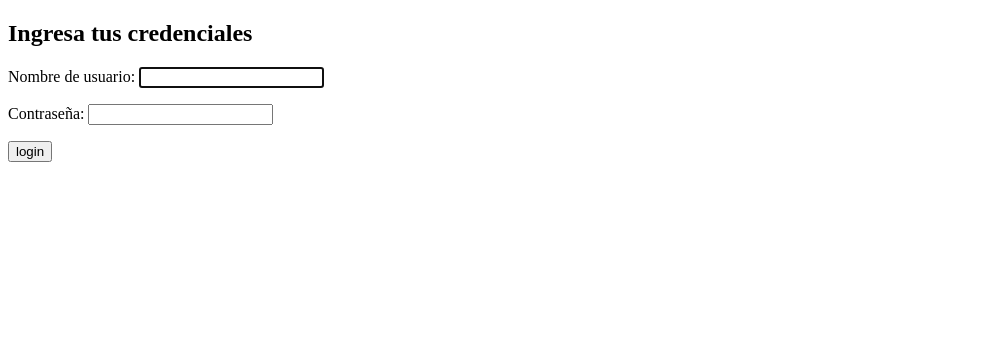
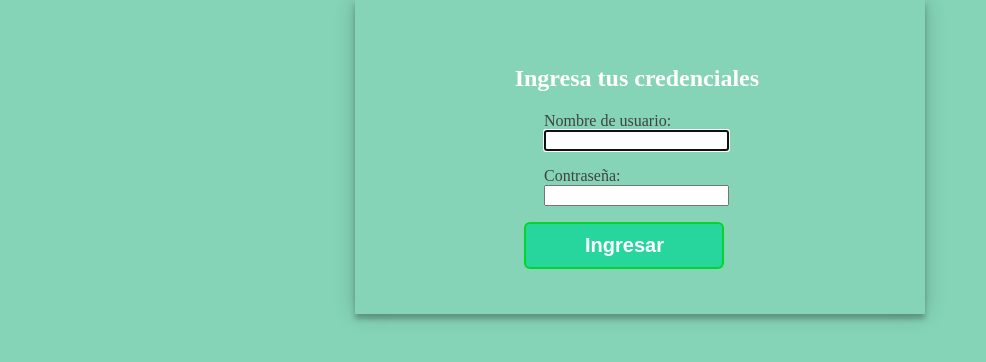
Before and after one commit to cristianbarba/MisPerrisGit, a Django app: page /accounts/login/ in a window 1280 px wide. Shown: the top 362 px of the page, without its empty margins (0-986 px from the left). Run offline with Django 3.2, Linux system fonts and the light colour scheme; parts of the project's set-up code (start-up, migrations or seed data) failed here and were passed over.

Commit message:
Se agrega estilos a login

```diff
--- a/accounts/templates/registration/login.html
+++ b/accounts/templates/registration/login.html
@@ -5,17 +5,67 @@
     <meta charset="UTF-8">
     <meta name="viewport" content="width=device-width, initial-scale=1.0">
     <meta http-equiv="X-UA-Compatible" content="ie=edge">
-    <title>Document</title>
+    <title>Login</title>
+    {% load static %} <!--Cual era la extension para que esto este en colores???????-->
+    <style>
+            .credenciales{
+                margin-left: 30%;
+                display: inline-block;
+                color: rgb(65, 66, 66);
+
+            }
+    </style>
+    <style>
+            form input, form textarea{
+                display: block;
+            }
+    </style>
+    <style>
+            body {
+                position: relative;
+                z-index: 1;
+                background: #FFFFFF;
+                max-width: 480px;
+                margin: 0 auto 100px;
+                padding: 45px;
+                box-shadow: 0 0 20px 0 rgba(0, 0, 0, 0.2), 0 5px 5px 0 rgba(0, 0, 0, 0.24);
+              }
+    </style>
+
+    <style>
+            .btnlogin{
+                width: 200px;
+                margin-left: -8%;
+                text-decoration: none;
+                padding: 10px;
+                font-weight: 600;
+                font-size: 20px;
+                color: #ffffff;
+                background-color: #27d69c;
+                border-radius: 6px;
+                border: 2px solid #04d427;
+            }
+            h2{
+                margin-left: -12%;
+                color: #FFFFFF;
+            }
+    </style>
+
 </head>
-<body>
+<body style="background-color:  rgb(133,212,183);">
+    <div class="credenciales">
 
-    <h2>Ingresa tus credenciales</h2>
+            <h2>Ingresa tus credenciales</h2>
 
-    <form action="" method="post">
-        {% csrf_token %}
-        {{ form.as_p }}
-        <input type="submit" value="login">
-    </form>
+            <form action="" method="post">
+                {% csrf_token %}
+                {{ form.as_p }}
+                <input type="submit" value="Ingresar" class="btnlogin">
+
+            </form>
+
+    </div>
+
 
 
 
--- a/core/templates/core/base.html
+++ b/core/templates/core/base.html
@@ -46,7 +46,9 @@
             <li><a href="{%url 'registro' %}">hazte socio</a></li>
             {% if request.user.is_authenticated %}
            <li>
-               <a href="{% url 'logout' %}">Cerrar sesion</a>
+                <a href="{% url 'registroMascotas' %}">Registrar Mascotas</a>
+                <a href="{% url 'logout' %}">Cerrar sesion</a>
+
            </li>
            {% else %}
 
--- a/core/templates/core/registroMascotas.html
+++ b/core/templates/core/registroMascotas.html
@@ -68,7 +68,7 @@
         </tr>
         <tr>
             <th><label for="txtRut">Rut usuario</label></th>
-            <th><input type="text"  id="txtRut" name="txtRut"></th>
+            <th><input type="text" placeholder="ej: 12345678-9" id="txtRut" name="txtRut"></th>
         </tr>
 
 
```
Also changed, not shown: accounts/templates/accounts/register.html (+51 -6 lines), accounts/templates/accounts/fondo_verde.jpg (added), db.sqlite3.
